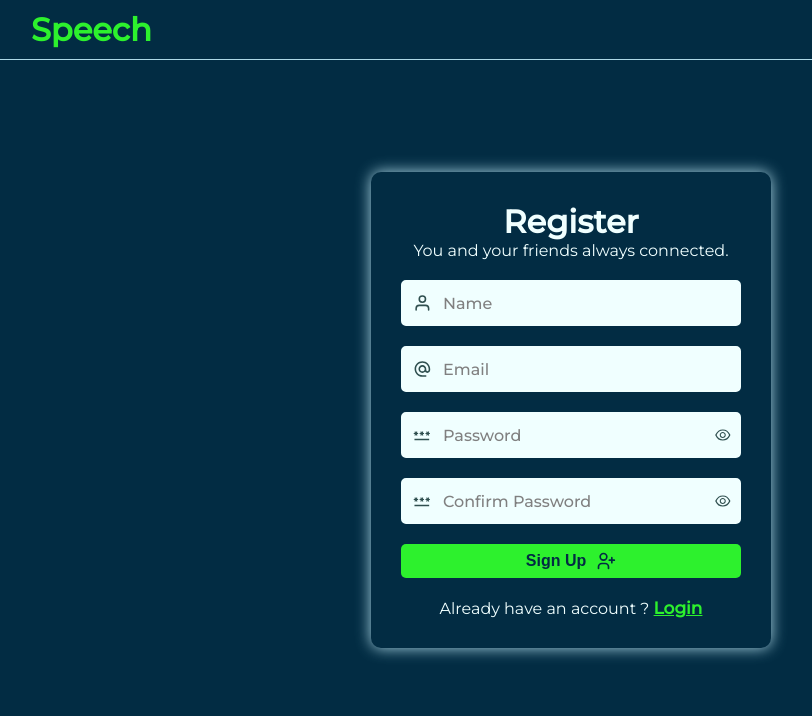
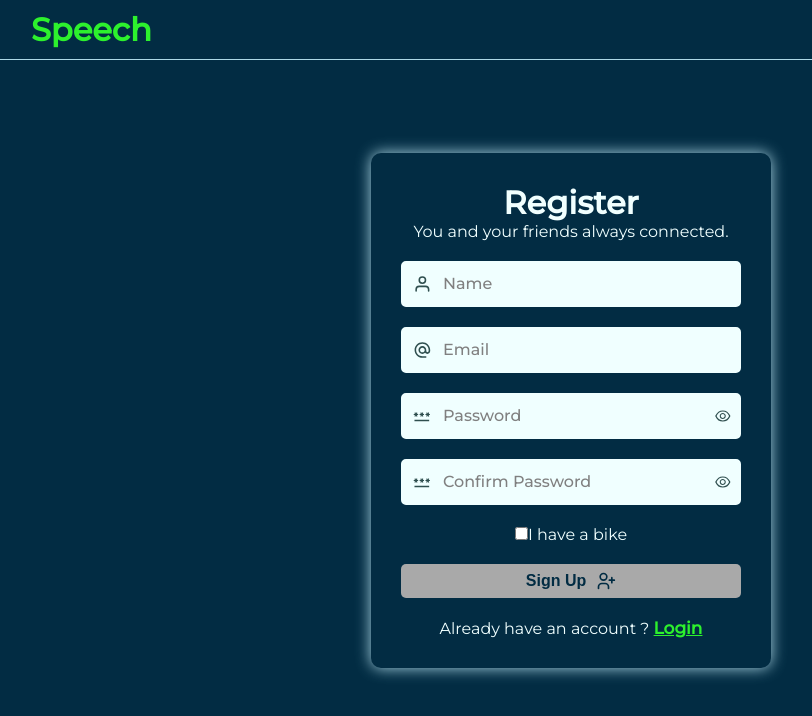
Before and after one commit to dev-robin3012/Speech, a Next.js app: page /signUp in a window 1280 px wide. Shown: the top 716 px of the page, without its empty margins (69-881 px from the left). Built offline with nearby package versions, Linux system fonts and the light colour scheme; a web font is replaced by a local one.

Commit message:
working for regex in input fields

```diff
--- a/components/Input.jsx
+++ b/components/Input.jsx
@@ -2,20 +2,39 @@ import React, { useRef, useState } from 'react';
 import { AiOutlineEye, AiOutlineEyeInvisible } from 'react-icons/ai';
 import styles from './input.module.scss';
 
-const Input = ({ label, name, placeholder, type, prefix, ...rest }) => {
+const Input = ({
+  label,
+  name,
+  placeholder,
+  type,
+  prefix,
+  onChange,
+  validation,
+  ...rest
+}) => {
+  const [isValid, setIsValid] = useState(true);
   const [showPassword, setShowPassword] = useState(false);
   const inputRef = useRef();
 
+  const checkValidation = (e) => setIsValid(validation.test(e.target.value));
+
   return (
-    <div className={styles.input_group}>
+    <div className={`${styles.input_group} ${!isValid && styles.error}`}>
       {prefix && prefix}
+
       <input
         ref={inputRef}
         type={showPassword ? 'text' : type}
         placeholder={placeholder}
         name={name}
+        onChange={(e) => {
+          setIsValid(true);
+          onChange(e);
+        }}
+        onBlur={(e) => validation && checkValidation(e)}
         {...rest}
       />
+
       {type === 'password' &&
         (!showPassword ? (
           <AiOutlineEye
@@ -28,6 +47,7 @@ const Input = ({ label, name, placeholder, type, prefix, ...rest }) => {
             onClick={() => setShowPassword(false)}
           />
         ))}
+
       <label htmlFor={name} onClick={(e) => inputRef.current.focus()}>
         {label}
       </label>
--- a/components/button.module.scss
+++ b/components/button.module.scss
@@ -14,6 +14,11 @@
   border-radius: 5px;
   color: $bg-color;
 
+  &:disabled {
+    cursor: not-allowed;
+    background: darkgrey;
+  }
+
   svg {
     font-weight: 800;
     font-size: 20px;
--- a/components/input.module.scss
+++ b/components/input.module.scss
@@ -69,3 +69,15 @@
     }
   }
 }
+
+.error {
+  border: 2px solid red;
+
+  &:focus-within,
+  input:not(:placeholder-shown) ~ {
+    border: 2px solid red;
+    label {
+      border: 1px solid red;
+    }
+  }
+}
--- a/pages/signUp.js
+++ b/pages/signUp.js
@@ -10,13 +10,18 @@ import AuthLayout from '../layout/AuthLayout';
 import styles from '../styles/auth.module.scss';
 
 const SignUp = () => {
-  const [formData, setFormData] = useState();
+  const [formData, setFormData] = useState({});
+  const [errors, setErrors] = useState();
 
-  const handleChange = ({ target }) =>
+  const handleChange = ({ target }) => {
     setFormData({ ...formData, [target.name]: target.value });
+  };
 
-  const handleRegister = async () => {
-    console.log({ formData });
+  // console.log(formData);
+
+  const handleRegister = (e) => {
+    e.preventDefault();
+    console.log(formData);
   };
 
   return (
@@ -27,7 +32,7 @@ const SignUp = () => {
         <link rel="icon" href="/favicon.ico" />
       </Head>
 
-      <form className={styles.auth_form}>
+      <form className={styles.auth_form} onSubmit={handleRegister}>
         <div>
           <h1>Register</h1>
           <p>You and your friends always connected.</p>
@@ -39,6 +44,7 @@ const SignUp = () => {
           name="name"
           prefix={<FiUser />}
           onChange={handleChange}
+          validation={/^[A-Z]+/}
         />
 
         <Input
@@ -48,6 +54,7 @@ const SignUp = () => {
           name="email"
           prefix={<MdAlternateEmail />}
           onChange={handleChange}
+          validation={/^[A-Za-z0-9_.+-]+@[a-zA-Z]+\.[a-z]+/}
         />
 
         <Input
@@ -57,6 +64,7 @@ const SignUp = () => {
           type="password"
           prefix={<MdPassword />}
           onChange={handleChange}
+          validation={/^(?=.*\d)(?=.*[a-z])(?=.*[A-Z]).{6,}$/}
         />
 
         <Input
@@ -66,13 +74,20 @@ const SignUp = () => {
           type="password"
           prefix={<MdPassword />}
           onChange={handleChange}
+          validation={new RegExp(formData.password)}
         />
+
+        <div>
+          <input type="checkbox" id="vehicle1" name="vehicle1" value="Bike" />
+          <label htmlFor="vehicle1">I have a bike</label>
+        </div>
 
         <Button
           label="Sign Up"
-          type="button"
+          type="submit"
+          disabled
           icon={<TbUserPlus />}
-          onClick={handleRegister}
+          // onClick={handleRegister}
         />
 
         <p>
@@ -83,4 +98,8 @@ const SignUp = () => {
   );
 };
 
+const validation = (data) => {
+  console.log(data);
+};
+
 export default SignUp;
```
